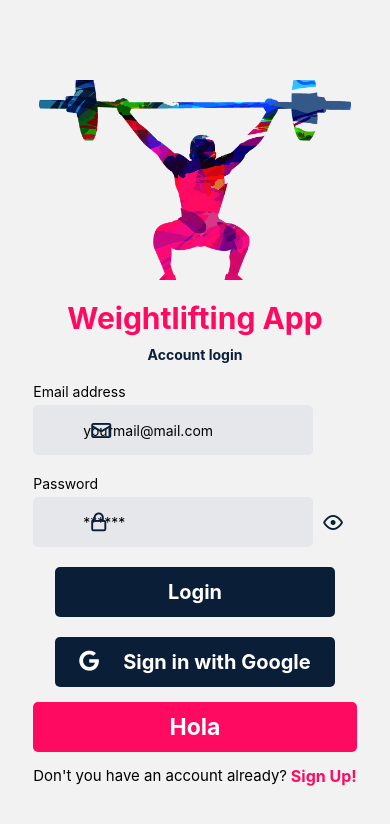
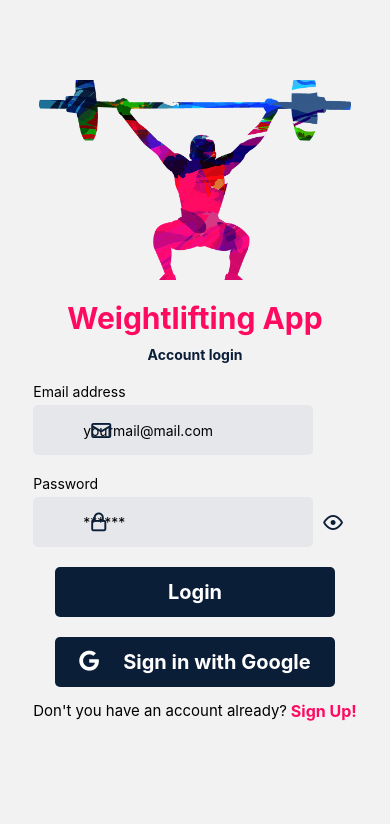
Before and after one commit to Camilapinz18/Login_App_RN, a React Native app: screen /Login in a window 390 px wide. Shown: the top 824 px of the page. Built offline with nearby package versions, Linux system fonts and the light colour scheme.

Commit message:
Update Login.js

```diff
--- a/screens/Login/Login.js
+++ b/screens/Login/Login.js
@@ -23,6 +23,7 @@ const Login = () => {
   const navigation = useNavigation()
   const [message, setMessage] = useState('')
   const [messageType, setMessageType] = useState('')
+  const [showMessageBox, setShowMessageBox] = useState(false)
 
   const handleMessage = (message, type = 'FAILED') => {
     setMessage(message)
@@ -44,6 +45,15 @@ const Login = () => {
       .then(response => {
         console.log('responsedaat', response.data)
         console.log('response', response.status)
+        if (response.data.status === 'OK') {
+          navigation.navigate('Welcome')
+        } else if (response.data.status === 'FAILED') {
+          setShowMessageBox(true)
+          console.log('ESTOY EN FAILED')
+          setTimeout(() => {
+            setShowMessageBox(false)
+          }, 3000)
+        }
       })
       .catch(error => console.log(error))
   }
@@ -92,6 +102,11 @@ const Login = () => {
                   handleBlur={handleBlur('password')}
                   value={values.password}
                 />
+                {showMessageBox ? (
+                  <MessageBox message='Failed to sign-up' />
+                ) : (
+                  ''
+                )}
 
                 <CustomButton
                   label='Login'
@@ -103,7 +118,6 @@ const Login = () => {
                   icon={true}
                   handleSubmit={handleSubmit}
                 />
-                <MessageBox message='Hola' />
               </View>
             )}
           </Formik>
@@ -116,6 +130,7 @@ const Login = () => {
           <View>
             <CustomButton label='Sign in with Google' icon={true} />
           </View> */}
+
           <View style={containers.textContainer}>
             <Text style={texts.accountText}>
               Don't you have an account already?
```
